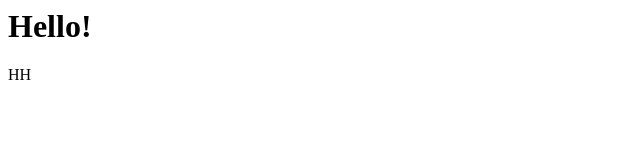
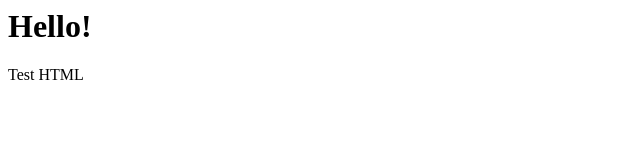
Before and after one commit to taeyonghan/web1, a plain HTML site: page index.html in a window 1280 px wide. Shown: the full height of the page, 0-640 px from the left. Drawn offline with Linux system fonts and the light colour scheme.

Commit message:
Update index.html

```diff
--- a/index.html
+++ b/index.html
@@ -1,3 +1,3 @@
 <h1>Hello!</h1>
 
-  HH
+<p>Test HTML</P>
```
